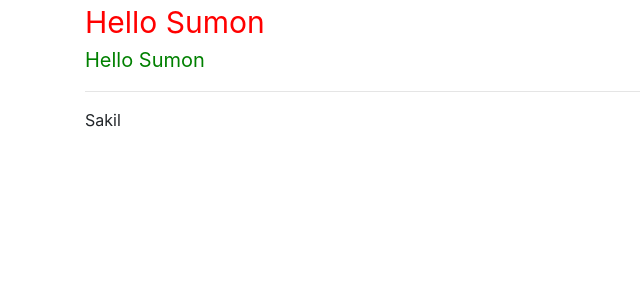
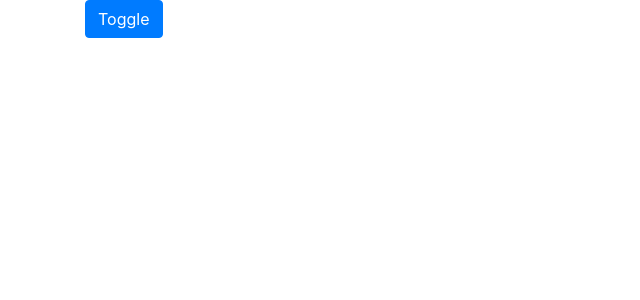
Before and after one commit to sumoninfo/vue-cli-project, a Vue app: page / in a window 1280 px wide. Shown: the top 300 px of the page, without its empty margins (0-640 px from the left). Built offline with nearby package versions, Linux system fonts and the light colour scheme.

Commit message:
Transition  animation

```diff
--- a/src/App.vue
+++ b/src/App.vue
@@ -1,34 +1,39 @@
 <template>
     <div class="container">
-        <div v-awesome.red.big="'Hello Sumon'"></div>
-        <div v-awesome.green.small="'Hello Sumon'"></div>
-        <hr>
-        <div v-user="userValue"></div>
+        <transition name="appear">
+            <div v-if="display" class="p-3 mb-3 bg-success text-white">Hello</div>
+        </transition>
+        <button @click="display=!display" class="btn btn-primary" type="submit">Toggle</button>
+
     </div>
 </template>
 
 <script>
-
     export default {
-        directives: {
-            'user': {
-                bind(el, binding) {
-                    el.innerHTML = binding.value
-                }
-            }
-        },
         data() {
             return {
-                userValue: 'Sakil'
+                display: false
             }
-        },
-
+        }
     }
 </script>
 <style>
-    body {
-        font-family: 'Roboto', sans-serif;
-        margin: 0;
+    .appear-enter {
+        opacity: 0;
+        transform: translateX(30px);
     }
 
+    .appear-enter-active {
+        transition: all .3s ease;
+    }
+
+    .appear-leave {
+
+    }
+
+    .appear-leave-active {
+        opacity: 0;
+        transform: translateX(30px);
+        transition: all .3s ease;
+    }
 </style>
```
